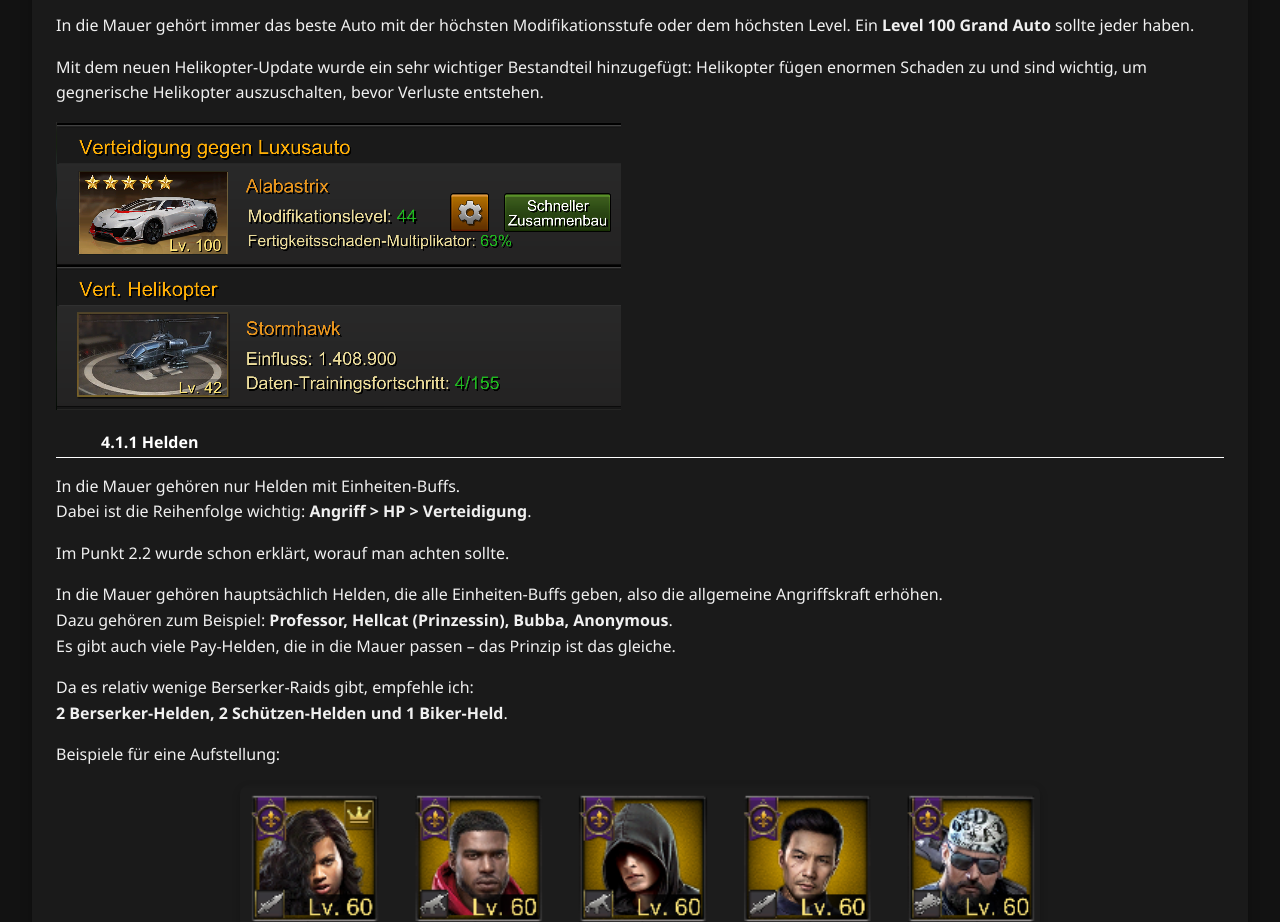
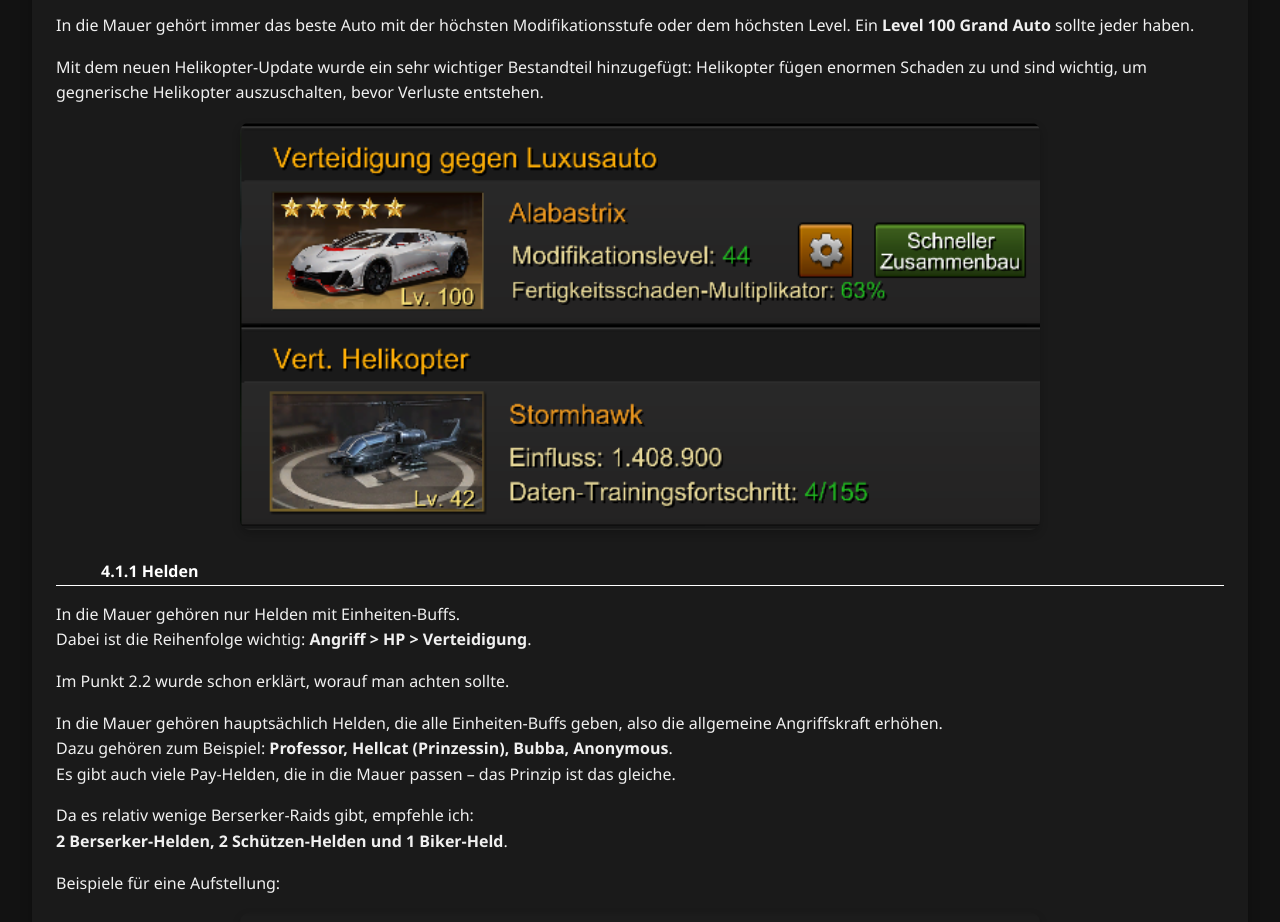
Before and after one commit to AlchemistChief/MasterChiefs_MasterGuide, a plain HTML site: page index.html in a window 1280 px wide. Shown: the part 6015-6937 px from the top of the page. Drawn offline with Linux system fonts and the light colour scheme; files whose address does not match are found by name.

Commit message:
Wrapped image in a container for better layout.

```diff
--- a/cards/4.html
+++ b/cards/4.html
@@ -16,7 +16,9 @@
             Helikopter fügen enormen Schaden zu und sind wichtig,
             um gegnerische Helikopter auszuschalten, bevor Verluste entstehen.
         </p>
-        <img src="./assets/images/Auto.png" alt="Auto und Heli" />
+        <div class="image-container-wide">
+            <img src="./assets/images/Auto.png" alt="Auto und Heli" />
+        </div>
     </div>
     <h4 id="mauer-helden">4.1.1 Helden</h4>
     <div class="section-container">
```
